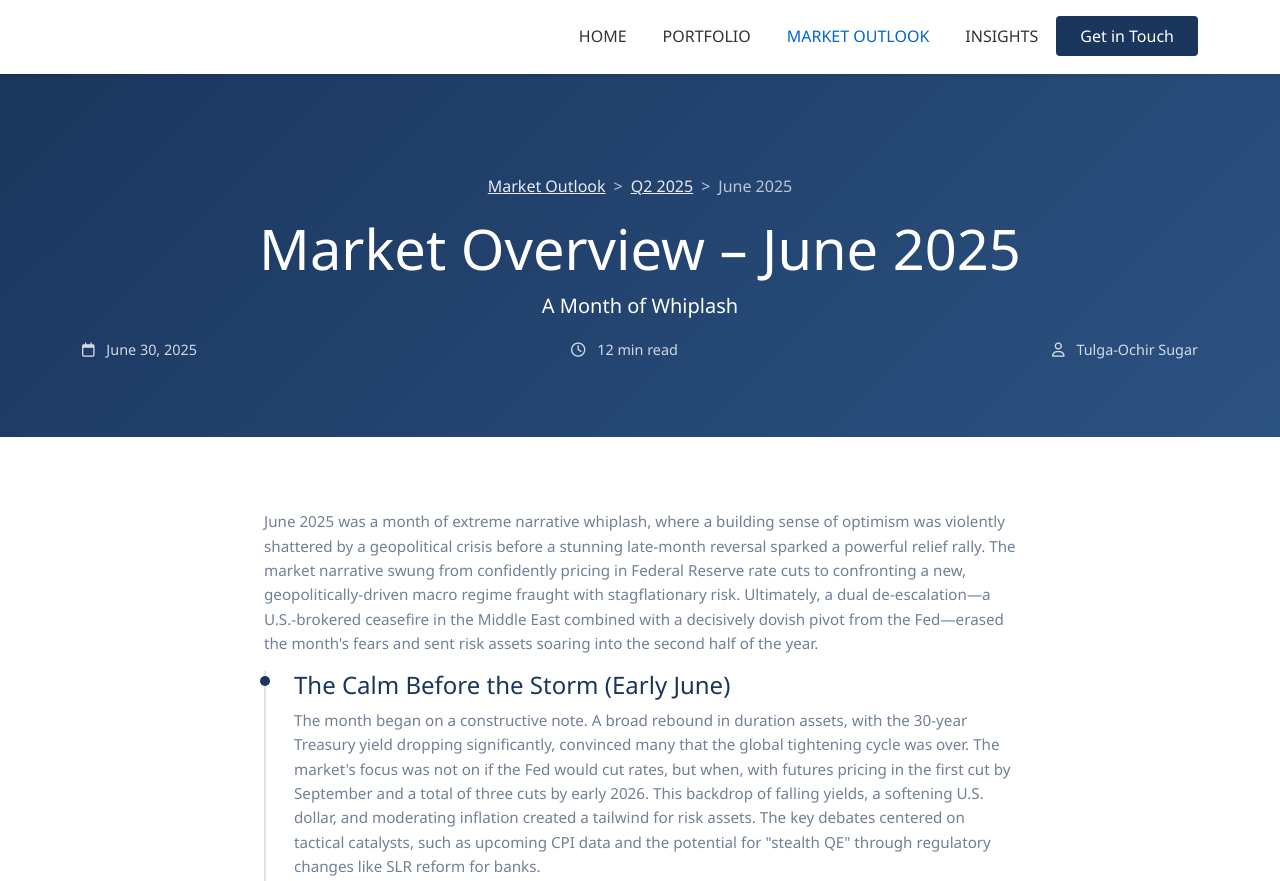
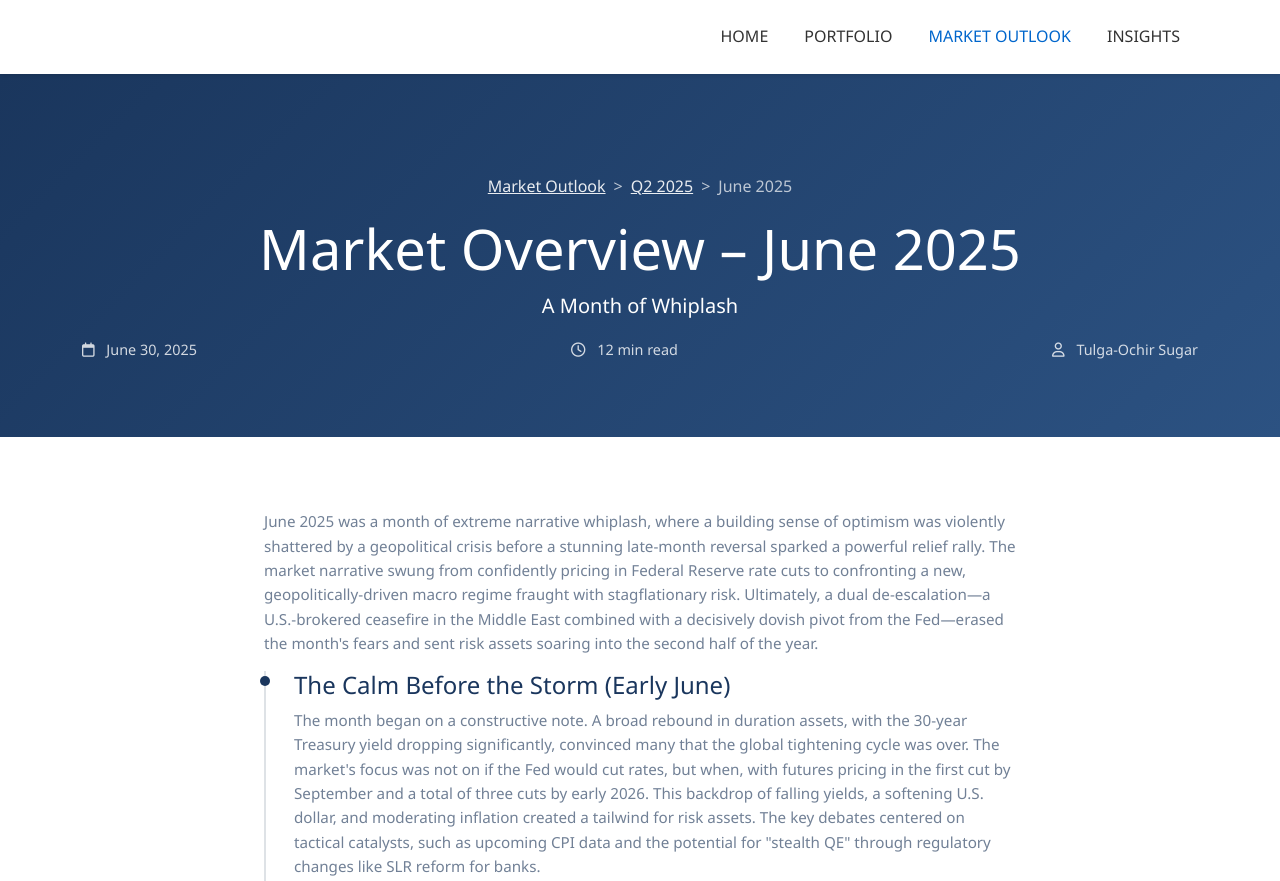
Before and after one commit to tulgaochir/tulga.eu, a plain HTML site: page market-outlook/articles/q2-2025/june-2025.html in a window 1280 px wide. Shown: the top 881 px of the page. Drawn offline with nearby package versions, Linux system fonts and the light colour scheme; files that its build step writes are made by us from their sources.

Commit message:
Update june-2025.html

```diff
--- a/market-outlook/articles/q2-2025/june-2025.html
+++ b/market-outlook/articles/q2-2025/june-2025.html
@@ -218,7 +218,6 @@
                     <li class="nav-item"><a class="nav-link" href="/tulga.eu/portfolio/index.html">PORTFOLIO</a></li>
                     <li class="nav-item"><a class="nav-link active" href="/tulga.eu/market-outlook/index.html">MARKET OUTLOOK</a></li>
                     <li class="nav-item"><a class="nav-link" href="/tulga.eu/insights/index.html">INSIGHTS</a></li>
-                    <li class="nav-item"><button class="btn btn-contact" onclick="location.href='/tulga.eu/index.html#contact'">Get in Touch</button></li>
                 </ul>
             </div>
         </div>
```
